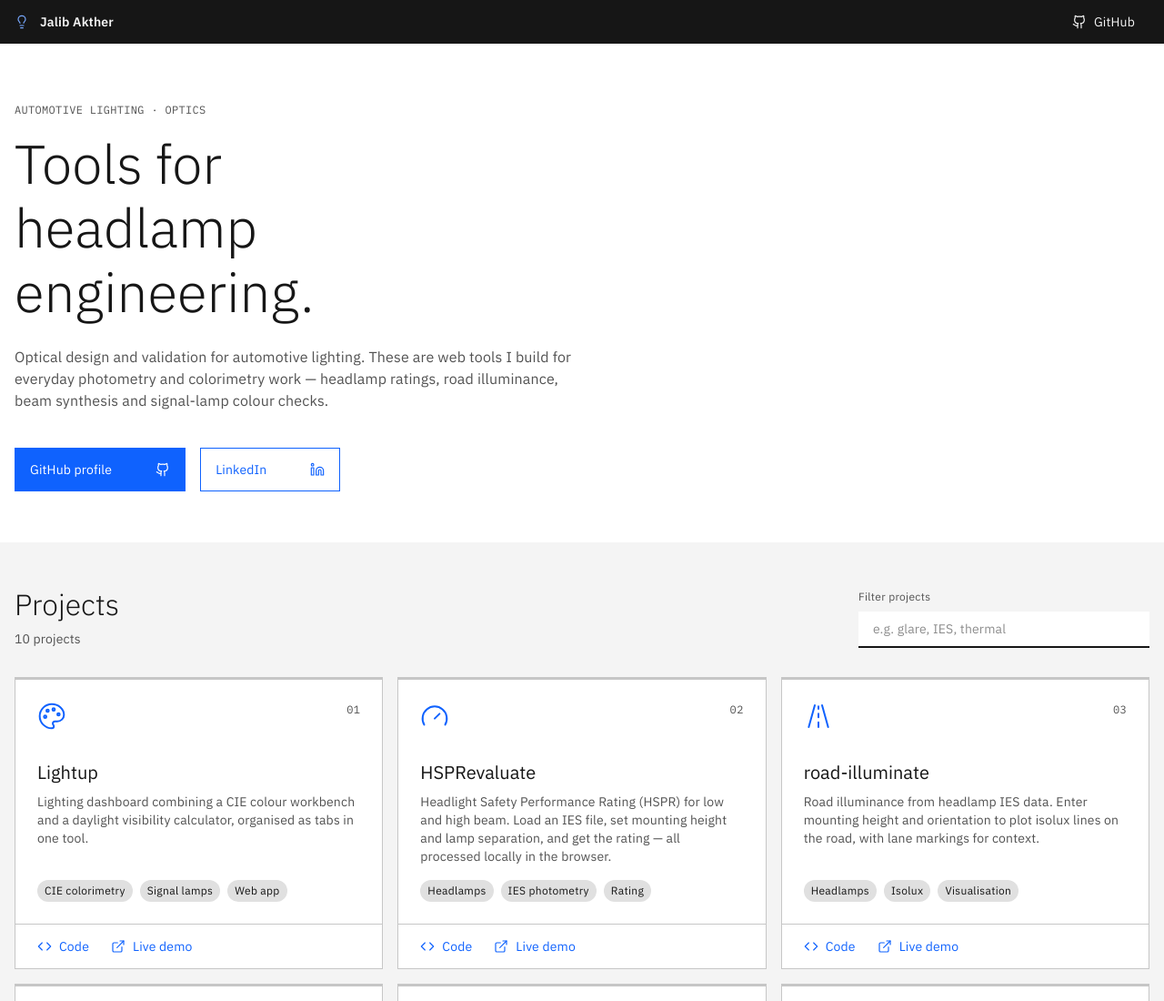
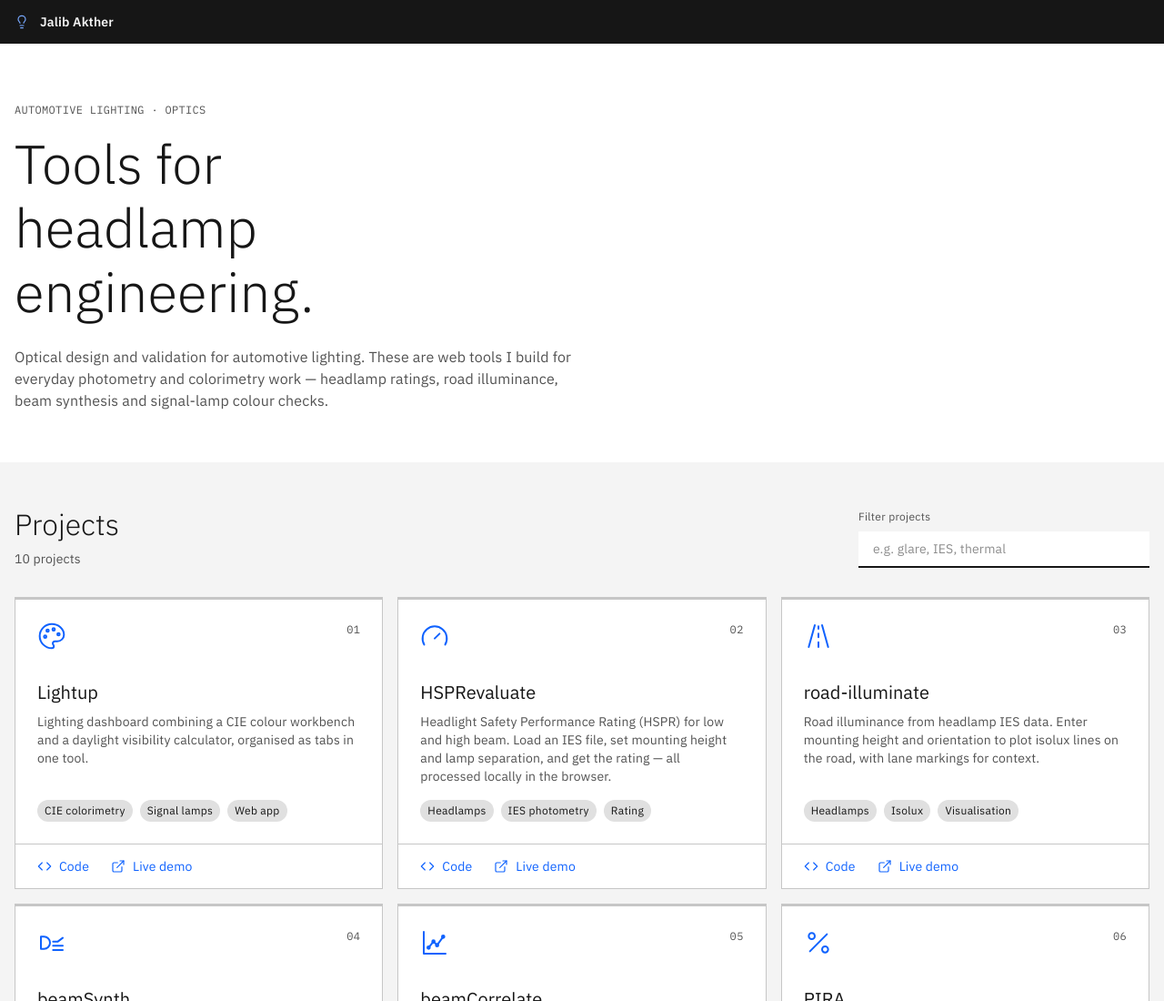
Before and after one commit to jalibakthermk/jalibakthermk.github.io, a plain HTML site: page index.html in a window 1280 px wide. Shown: the top 1100 px of the page at 91% size. Drawn offline with Linux system fonts and the light colour scheme.

Commit message:
Remove social buttons from header
Co-Authored-By: Claude Sonnet 5.5 <noreply@anthropic.com>
Claude-Session: https://claude.ai/code/session_01FaicZfYgczkHfBWrWpFjF7

```diff
--- a/index.html
+++ b/index.html
@@ -96,7 +96,7 @@
     font-weight: 300; font-size: clamp(40px, 7vw, 60px); line-height: 1.17;
     letter-spacing: 0; margin: 0 0 24px; max-width: 14ch;
   }
-  .intro { color: var(--cds-text-secondary); font-size: 16px; line-height: 1.5; max-width: 640px; margin: 0 0 40px; letter-spacing: 0.16px; }
+  .intro { color: var(--cds-text-secondary); font-size: 16px; line-height: 1.5; max-width: 640px; margin: 0; letter-spacing: 0.16px; }
   .links { display: flex; flex-wrap: wrap; gap: 16px; }
 
   /* Buttons: 0px radius, 48px tall, 16px/64px padding */
@@ -214,7 +214,6 @@
 <div class="shell">
   <div class="wrap">
     <span class="shell-name"><svg class="i"><use href="#icon-bulb"/></svg> Jalib Akther</span>
-    <a href="https://github.com/jalibakthermk"><svg class="i"><use href="#icon-github"/></svg> GitHub</a>
   </div>
 </div>
 
@@ -228,14 +227,6 @@
         for everyday photometry and colorimetry work — headlamp ratings, road illuminance,
         beam synthesis and signal-lamp colour checks.
       </p>
-      <div class="links">
-        <a class="btn" href="https://github.com/jalibakthermk">
-          GitHub profile <svg class="i"><use href="#icon-github"/></svg>
-        </a>
-        <a class="btn secondary" href="https://www.linkedin.com/in/jalibakthermk">
-          LinkedIn <svg class="i"><use href="#icon-linkedin"/></svg>
-        </a>
-      </div>
     </div>
   </header>
 
```
